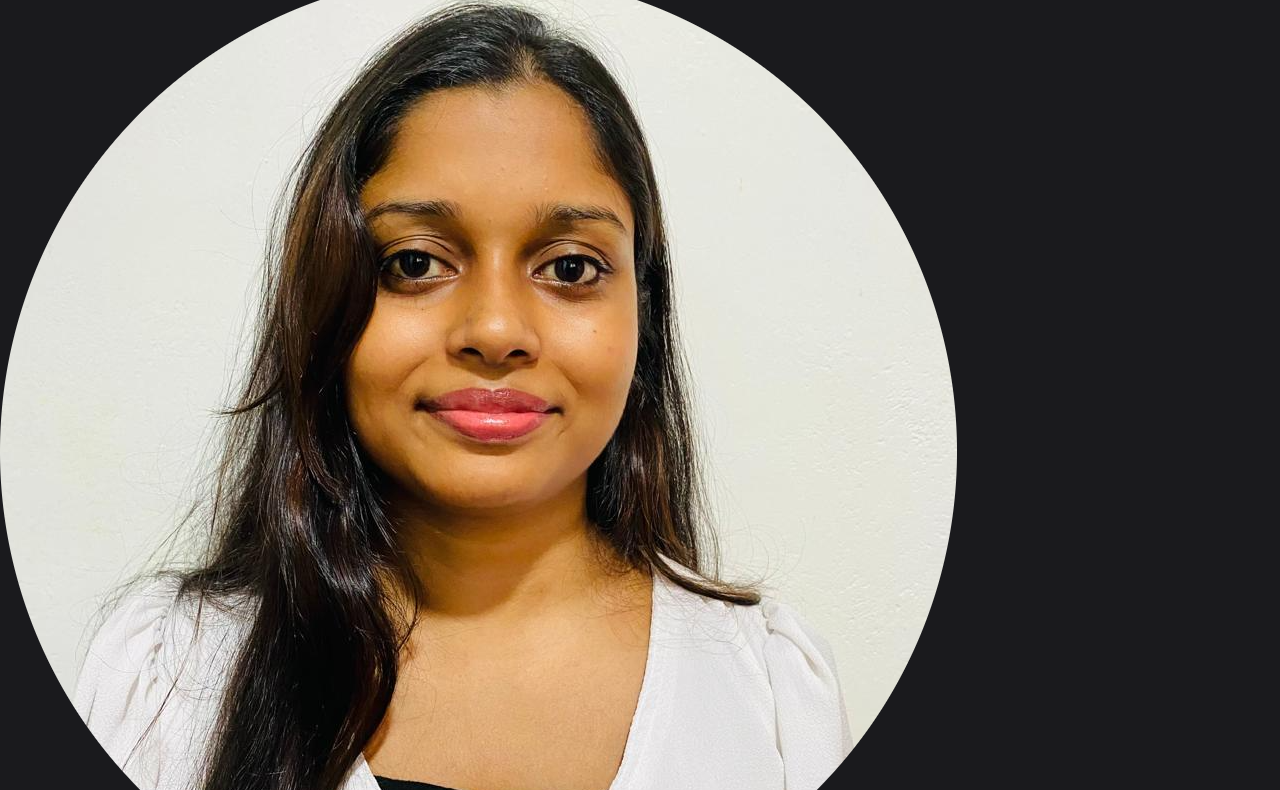
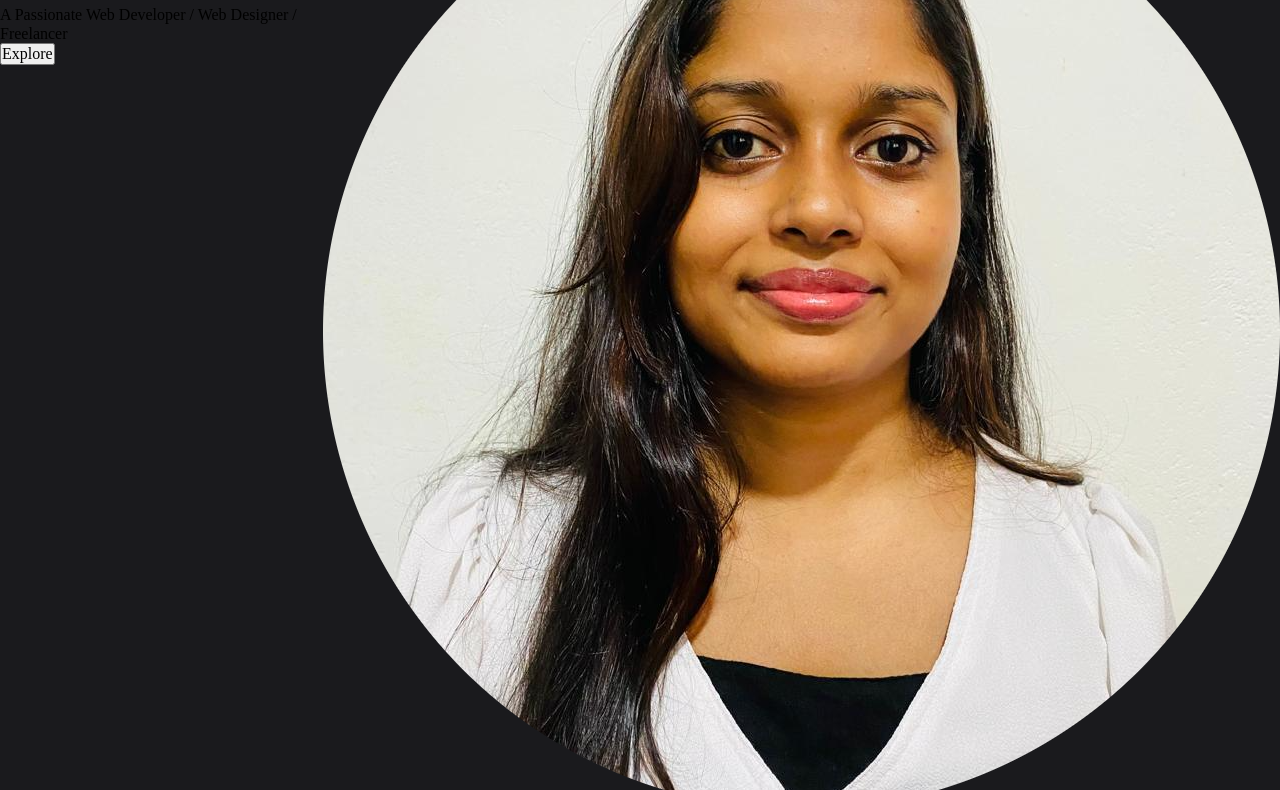
Before and after one commit to dilizz713/My-Portfolio, a plain HTML site: page index.html in a window 1280 px wide. Shown: the part 147-937 px from the top of the page. Drawn offline with Linux system fonts and the light colour scheme.

Commit message:
start applying styles for index.html

```diff
--- a/style.css
+++ b/style.css
@@ -9,3 +9,9 @@ body{
     width: 100vw;
     height: 100vh;
 }
+.container{
+    width: 100vw;
+    height: 100vh;
+    display: grid;
+    grid-template-columns: 1fr 1fr;
+}
```
